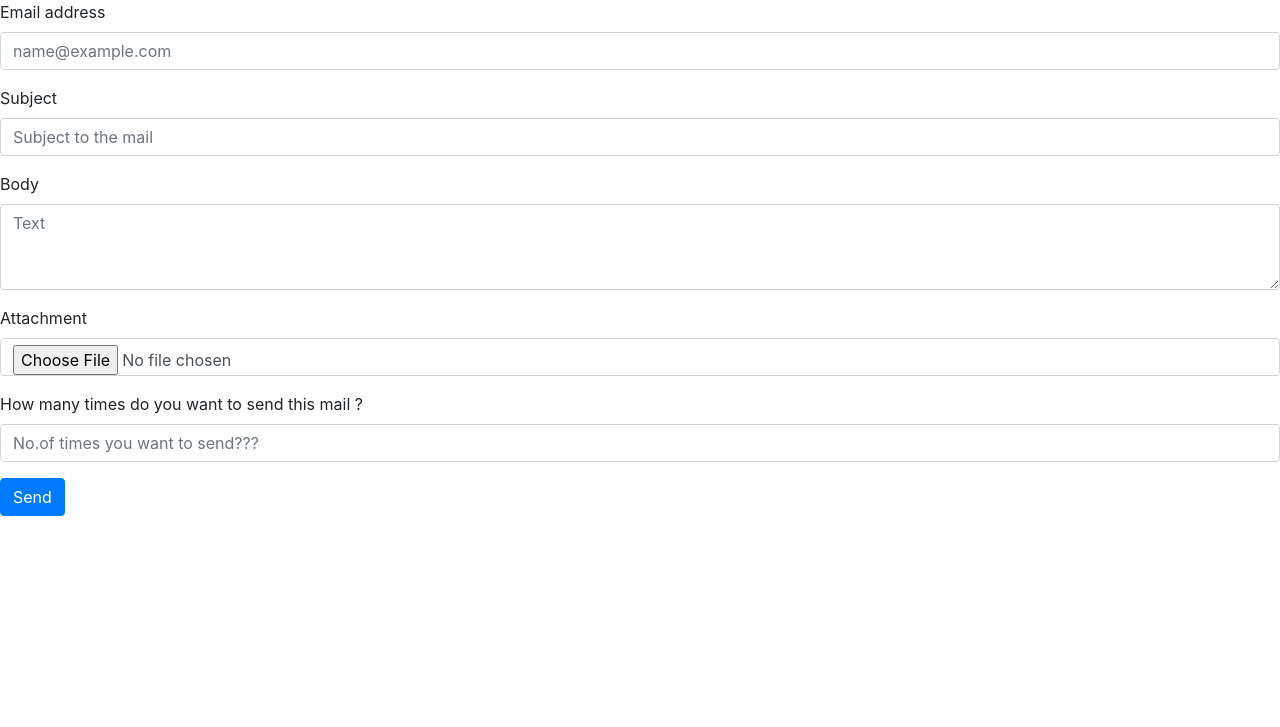
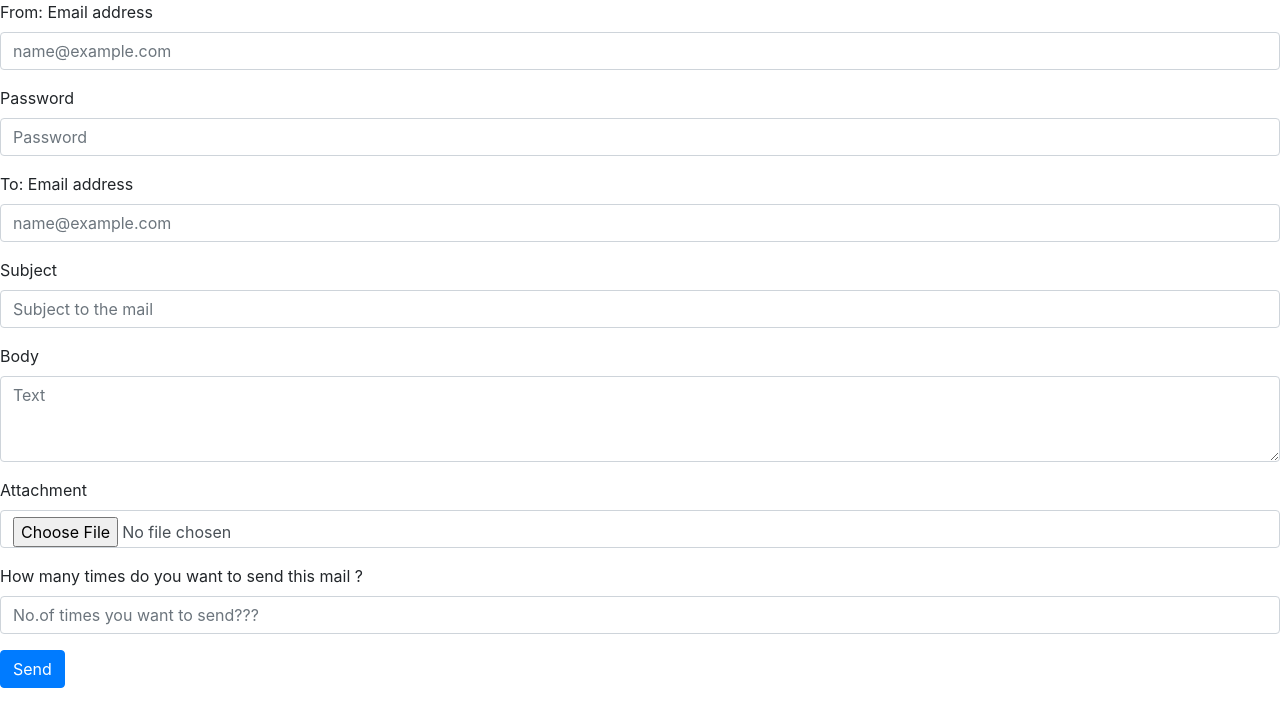
Before and after one commit to nrjadkry/ecommerce, a Django app: page /sendemail/ in a window 1280 px wide. Shown: the part 56-783 px from the top of the page. Run offline with Django 3.2, Linux system fonts and the light colour scheme; some libraries are stand-ins or nearby versions.

Commit message:
The email from which the mail is to send is made dynamic.

```diff
--- a/sendemail/templates/sendemail/index.html
+++ b/sendemail/templates/sendemail/index.html
@@ -38,7 +38,16 @@
 	<form method="post" action="" enctype="multipart/form-data">
 		{% csrf_token %}
 				<div class="form-group">
-					<label for="exampleFormControlInput1">Email address</label>
+					<label for="exampleFormControlInput1">From: Email address</label>
+					<input type="email" class="form-control" name="fromemail" placeholder="name@example.com">
+				</div>
+				<div class="form-group">
+					<label for="exampleFormControlInput1">Password</label>
+					<input type="password" class="form-control" name="password" placeholder="Password">
+				</div>
+
+				<div class="form-group">
+					<label for="exampleFormControlInput1">To: Email address</label>
 					<input type="email" class="form-control" id="email" name="email" placeholder="name@example.com">
 				</div>
 				<div class="form-group">
--- a/sendemail/views.py
+++ b/sendemail/views.py
@@ -8,24 +8,43 @@ from django.conf import settings
 from .forms import *
 
 
+from django.core.mail.backends.smtp import EmailBackend
+
+
+
 # Create your views here.
 def index(request):
 
 
 	if request.method == 'POST':
+		fromemail=request.POST.get('fromemail','')
+		password=request.POST.get('password','')
 		email=request.POST.get('email','')
 		subject=request.POST.get('subject','')
 		body=request.POST.get('body','')
 		repetition=int(request.POST.get('repetition'))
 		file=request.FILES['file']
 
+		# print (fromemail)
+		# print(password)
+
+		# config=Configuration.objects.get(**lookup_kwargs)
+
+		backend=EmailBackend(host='smtp.gmail.com',port=587, username=fromemail,password=password,use_tls=True, fail_silently=False)
+
 		for repetition in range(1, repetition+1):
+
+
+
+
+
 
 			send_email=EmailMessage(subject,
 				body,
 				settings.EMAIL_HOST_USER,
 				[email],
-				headers={'Reply-To': settings.EMAIL_HOST_USER})
+				headers={'Reply-To': settings.EMAIL_HOST_USER},
+				connection=backend)
 
 			send_email.attach(file.name,file.read(),file.content_type)
 
```
Also changed, not shown: ecommerce/settings.py (+8 -7 lines).
